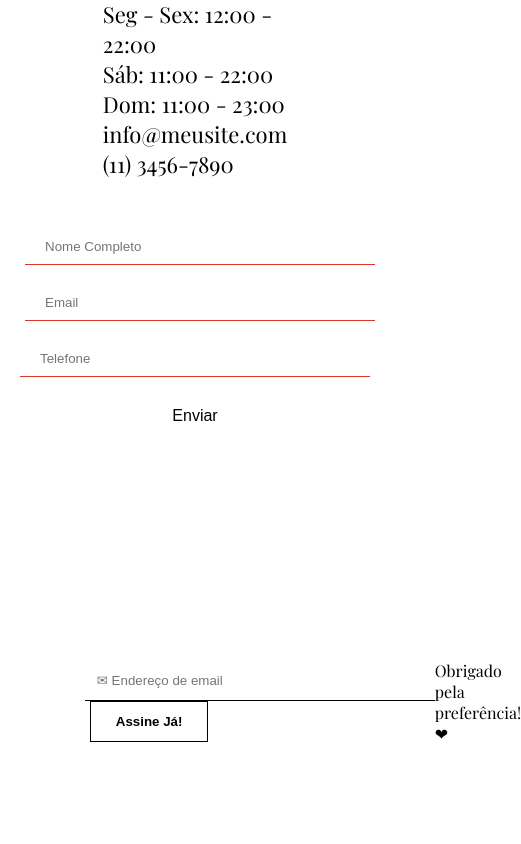
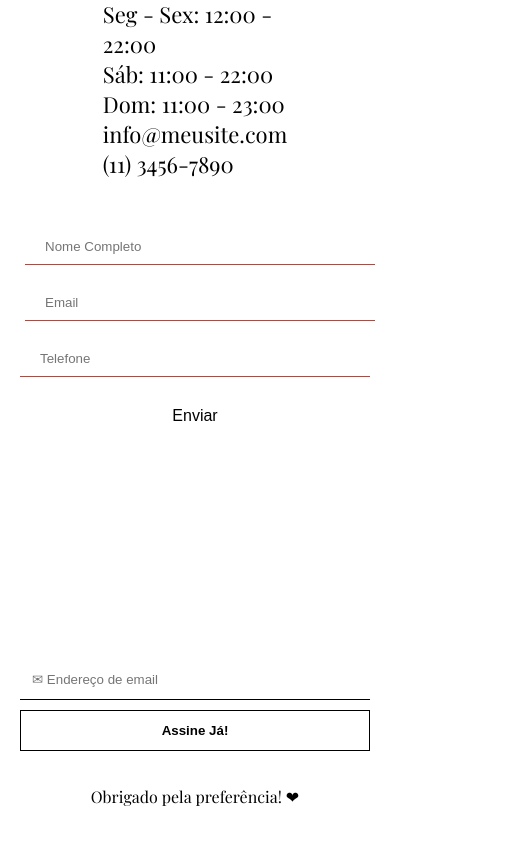
Before and after one commit to RicardoBaltazar/-binary-converter-reactjs, a React (Create React App) app in the folder dona-mia-app/: page / in a window 390 px wide. Shown: the part 3843-4687 px from the top of the page, 521 px wide, since content can reach past the window. Before the commit the page ends 4662 px from the top, so only its background shows below. Built offline with nearby package versions, Linux system fonts and the light colour scheme.

Commit message:
style - configurando responsividade do componente newsLetter

```diff
--- a/dona-mia-app/src/components/ContactUs/contactUs.css
+++ b/dona-mia-app/src/components/ContactUs/contactUs.css
@@ -1,5 +1,6 @@
 .form-contact-us {
     margin: 50px;
+    margin-bottom: 0px;
     width: 50%;
     display: flex;
     flex-direction: column;
--- a/dona-mia-app/src/components/NewsLetter/newsLetter.css
+++ b/dona-mia-app/src/components/NewsLetter/newsLetter.css
@@ -25,3 +25,16 @@ footer form button {
 footer p {
     color: #000;
 }
+
+@media(max-width: 426px){
+    footer {
+        flex-direction: column;
+    }
+
+    footer form button {
+        width: 100%;
+        margin-top: 10px;
+        margin-bottom: 35px;
+        margin-left: 0px;
+    }
+}
```
